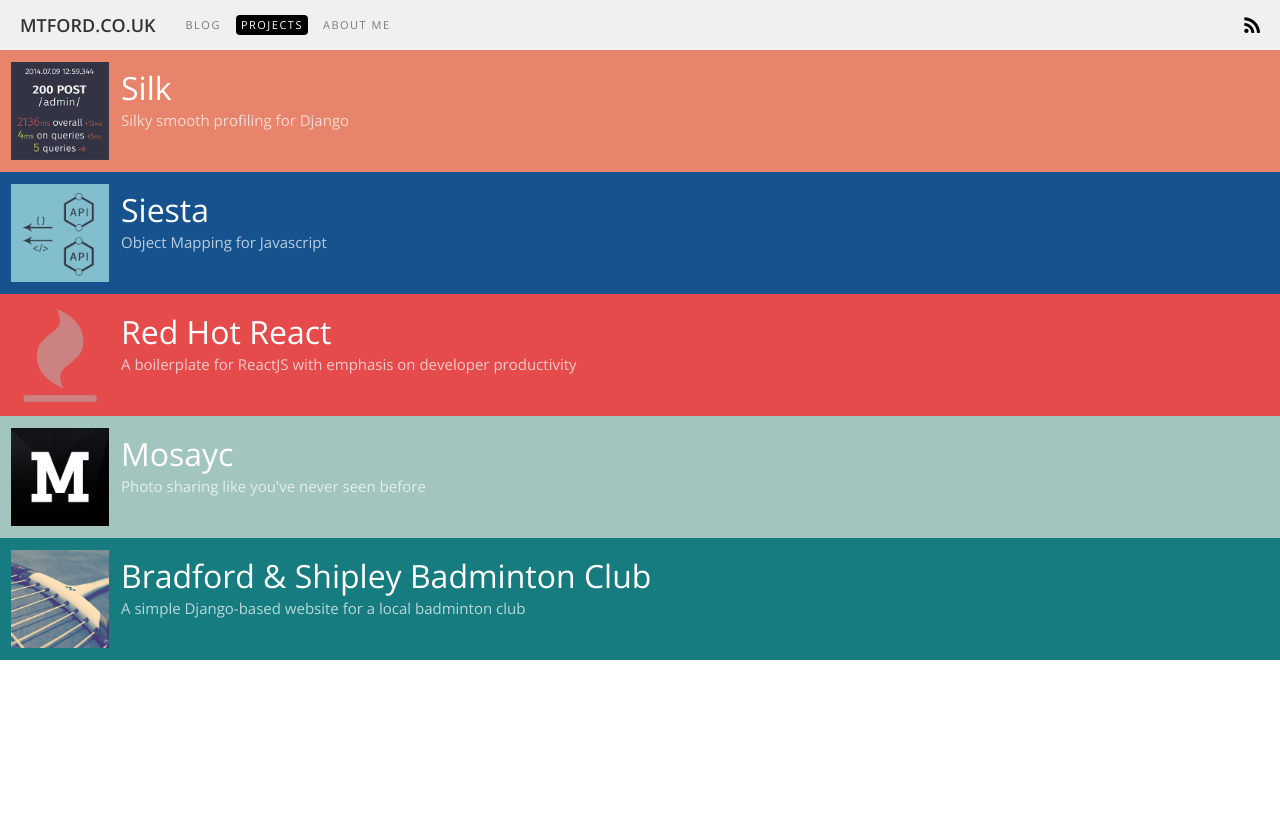
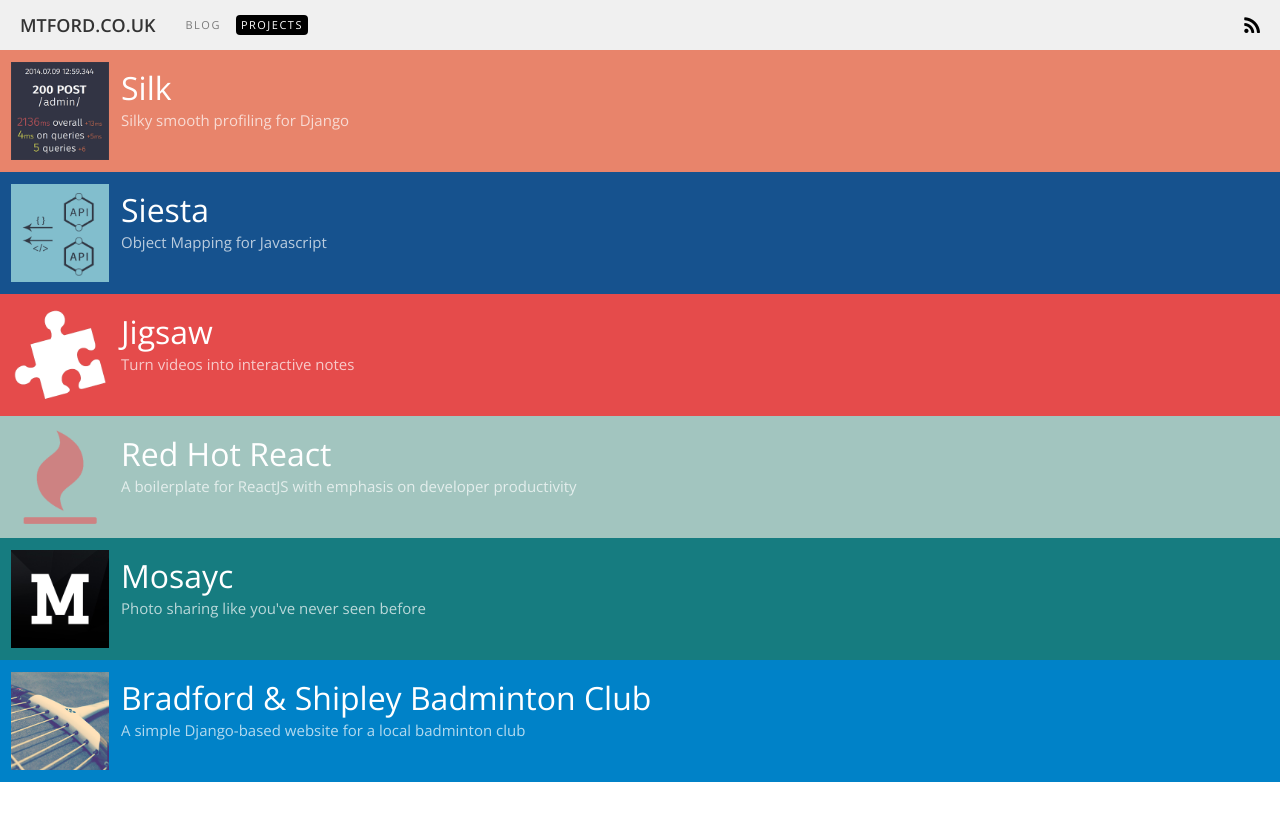
Before and after one commit to mtford90/mtford90.github.io, a Jekyll site: the page built from projects.html, in a window 1280 px wide. Shown: the top 821 px of the page. Built offline with Jekyll 4.4.1, drawn with Linux system fonts in a browser that asks for light colours; nearby versions of some CDN libraries.

Commit message:
Added jigsaw to projects

```diff
--- a/_config.yml
+++ b/_config.yml
@@ -18,9 +18,9 @@
  - text: Projects
    url: /projects.html
    icon: fa fa-list
- - text: About Me
-   url: /about.html
-   icon: fa fa-question
+# - text: About Me
+#   url: /about.html
+#   icon: fa fa-question
 
 projects:
  - title: Silk
@@ -31,6 +31,10 @@
    description: "Object Mapping for Javascript"
    url: http://mtford90.github.io/siesta/
    img_url: /images/siesta.png
+ - title: Jigsaw
+   description: "Turn videos into interactive notes"
+   url: http://188.226.210.93/breakdown
+   img_url: /images/jigsaw.png
  - title: Red Hot React
    description: "A boilerplate for ReactJS with emphasis on developer productivity"
    url: http://mtford90.github.io/red-hot-react
```
Also changed, not shown: images/jigsaw.png (added), 1 other file.
